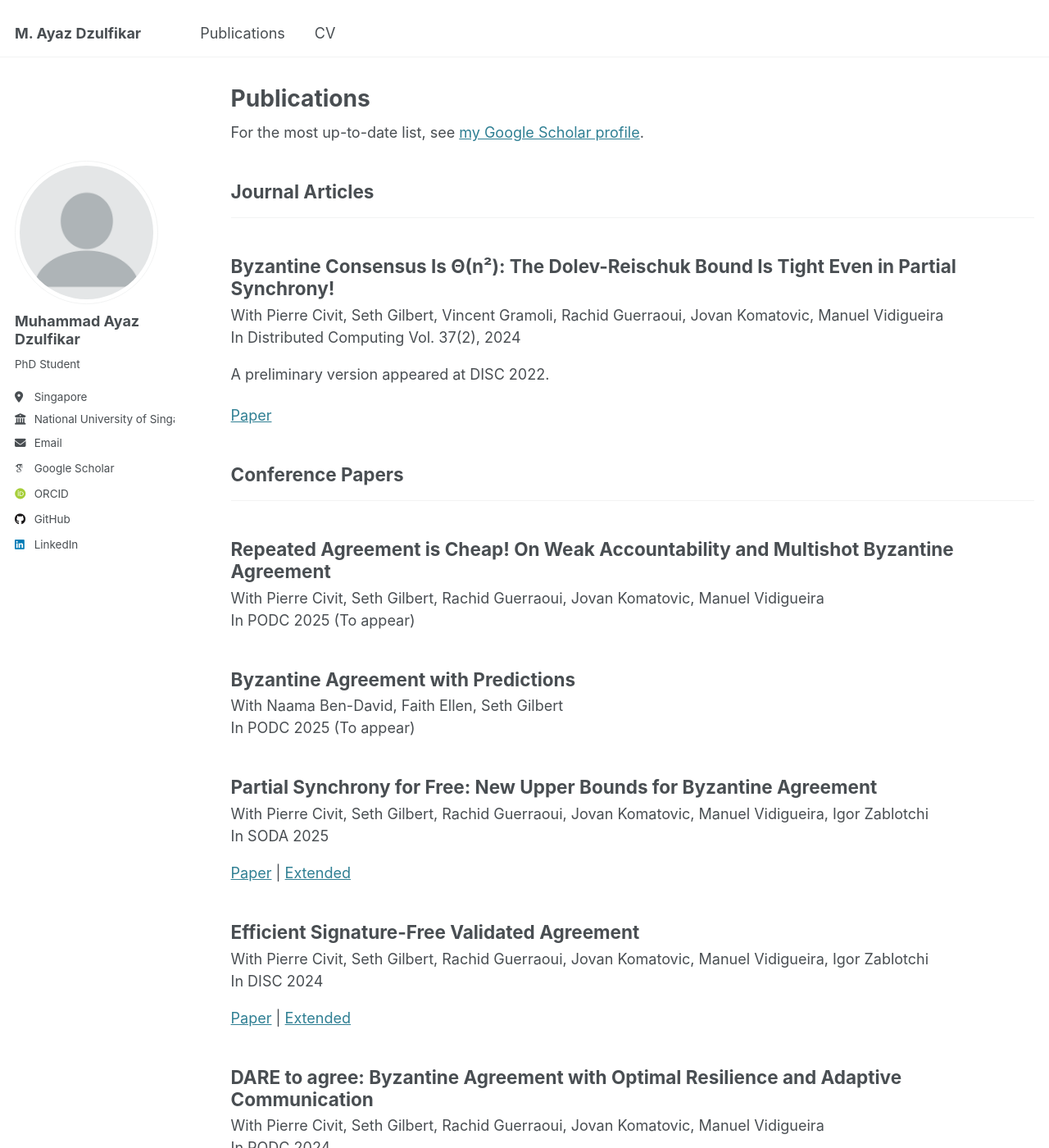
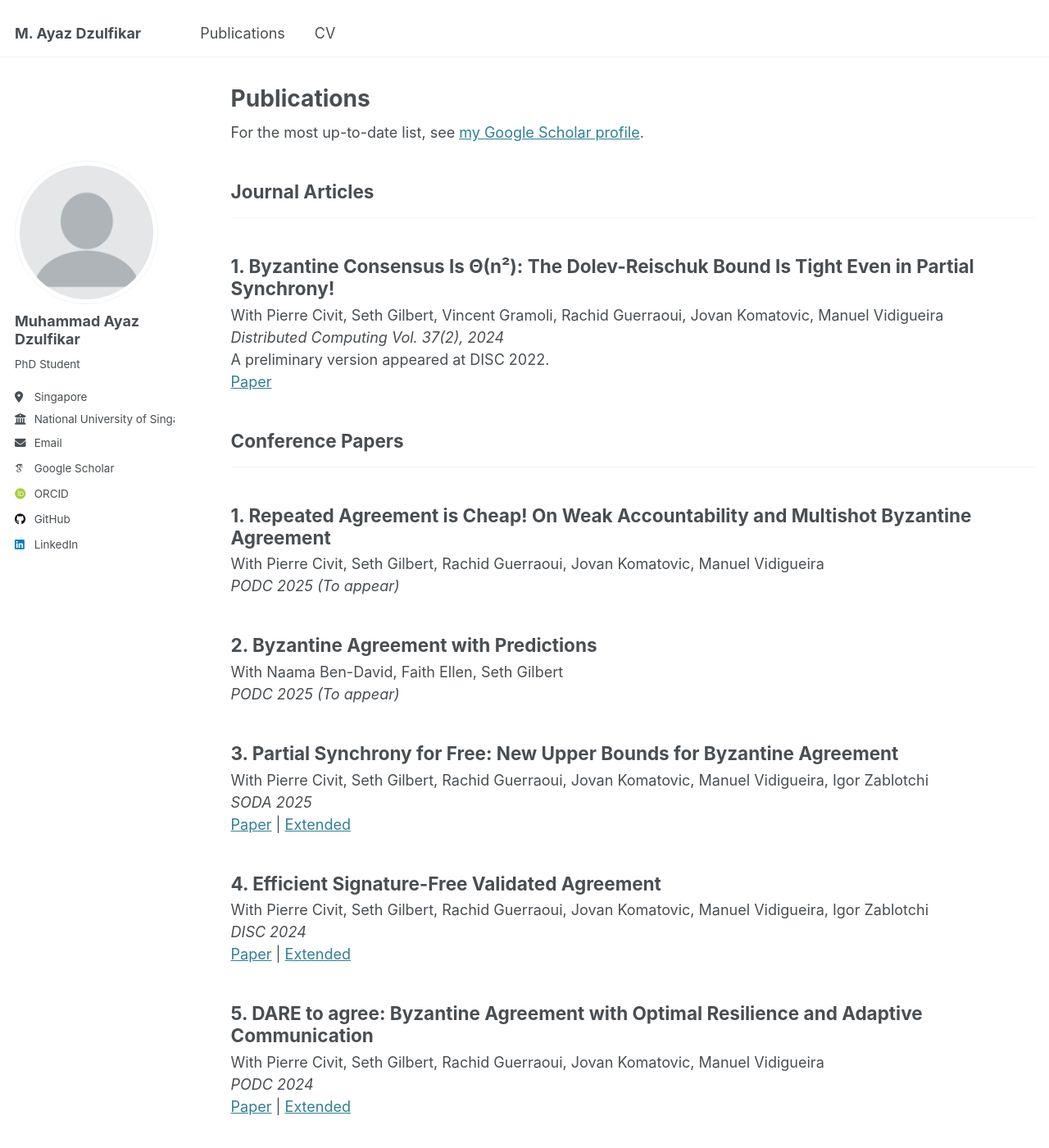
Before and after one commit to azure97/azure97.github.io, a Jekyll site: the page built from _pages/publications.html, in a window 1280 px wide and 1400 px high. Shown: the whole window at 82% size. Built offline with Jekyll 4.4.1, drawn with Linux system fonts in a browser that asks for light colours; some web fonts are replaced; some of the changed text lies outside the part shown.

Commit message:
polish publications page

```diff
--- a/_includes/archive-single.html
+++ b/_includes/archive-single.html
@@ -31,7 +31,11 @@
         <a href="{{ post.link }}"> {{ title }}</a> <a href="{{ base_path }}{{ post.url }}" rel="permalink"><i class="fa fa-link" aria-hidden="true" title="permalink"></i><span class="sr-only">Permalink</span></a>
       {% else %}
         <!-- <a href="{{ base_path }}{{ post.url }}" rel="permalink"> {{ title }}</a> -->
-        {{ title }}
+        {% if pub_index %}
+          {{ pub_index }}. {{ title }}
+        {% else %}
+          {{ title }}
+        {% endif %}
       {% endif %}
     </h2>
 
@@ -46,26 +50,30 @@
             With {{ post.coauthors }}<br/>
           {% endif %}
           {% if post.volume %}
-            In {{ post.venue }} Vol. {{ post.volume }}<br/>
+            <i>{{ post.venue }} Vol. {{ post.volume }}</i><br/>
           {% else %}
-            In {{ post.venue }} {{ post.date | default: "1900-01-01" | date: "%Y" }}
+            <i>{{ post.venue }} {{ post.date | default: "1900-01-01" | date: "%Y" }}
             {% if post.pending %}
               (To appear)
             {% endif %}
+            </i>
             <br/>
           {% endif %}
         {% elsif post.date %}
          <p class="page__date"><strong><i class="fa fa-fw fa-calendar" aria-hidden="true"></i> {{ site.data.ui-text[site.locale].date_label | default: "Published:" }}</strong> <time datetime="{{ post.date | default: "1900-01-01" | date_to_xmlschema }}">{{ post.date | default: "1900-01-01" | date: "%B %d, %Y" }}</time></p>
         {% endif %}
 
-    {% if post.excerpt and site.read_more != 'enabled' %}
-    <p class="archive__item-excerpt" itemprop="description">{{ post.excerpt | markdownify }}</p>
-    {% elsif post.excerpt and site.read_more == 'enabled' %}
-    <p class="archive__item-excerpt" itemprop="description"><p>{{ post.excerpt | markdownify | remove: '<p>' | remove: '</p>' }}<strong><a href="{{ base_path }}{{ post.url }}" rel="permalink"> Read more</a></strong></p></p>
+    {% if post.excerpt.size > 1 %}
+      {% if site.read_more != 'enabled' %}
+        <!-- <p class="archive__item-excerpt" itemprop="description">{{ post.excerpt | markdownify }}</p> -->
+        {{ post.excerpt }}<br/>
+      {% elsif site.read_more == 'enabled' %}
+        <p class="archive__item-excerpt" itemprop="description"><p>{{ post.excerpt | markdownify | remove: '<p>' | remove: '</p>' }}<strong><a href="{{ base_path }}{{ post.url }}" rel="permalink"> Read more</a></strong></p></p>
+      {% endif %}
     {% endif %}
 
     {% if post.paperurl %}
-      <p>
+      <!-- <p> -->
         <a href=" {{ post.paperurl }} ">Paper</a>
         {% if post.extendedurl %}
           | <a href=" {{ post.extendedurl }} ">Extended</a>
@@ -73,7 +81,7 @@
         {% if post.slidesurl %}
         | <a href=" {{ post.slidesurl }} ">Slides</a>
         {% endif %}
-      </p>
+      <!-- </p> -->
     {% endif %}
 
   </article>
--- a/_pages/publications.html
+++ b/_pages/publications.html
@@ -15,6 +15,7 @@ author_profile: true
 {% if site.publication_category %}
   {% for category in site.publication_category  %}
     {% assign title_shown = false %}
+    {% assign pub_index = 0 %}
     {% for post in site.publications reversed %}
       {% if post.category != category[0] %}
         {% continue %}
@@ -23,6 +24,7 @@ author_profile: true
         <h2>{{ category[1].title }}</h2><hr />
         {% assign title_shown = true %}
       {% endunless %}
+      {% assign pub_index = pub_index | plus:1 %}
       {% include archive-single.html %}
     {% endfor %}
   {% endfor %}
```
Also changed, not shown: _publications/2024-dare-to-agree.md (+0 -2 lines).
